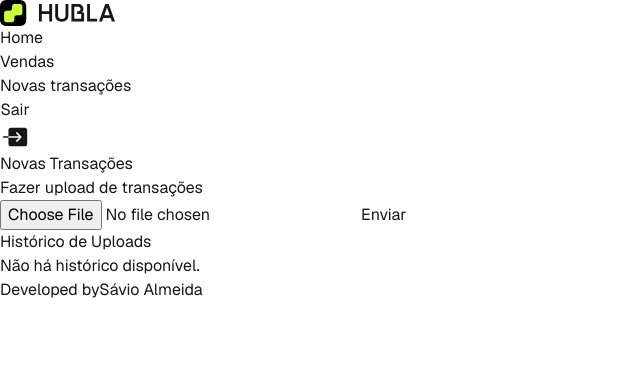
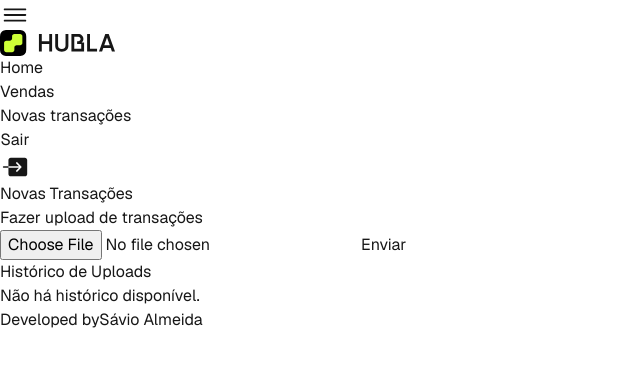
Before and after one commit to Saviovd/desafio-programacao-fullstack-hubla, a Next.js app in the folder frontend/: page /send-transactions in a window 1280 px wide. Shown: the top 366 px of the page, without its empty margins (0-640 px from the left). Built offline with nearby package versions, Linux system fonts and the light colour scheme.

Commit message:
📦 NEW: adding sidebar responsiviness
-hook to get screen size
-adding framer motion to smoth animations
-hidden sidebar on small devices

```diff
--- a/frontend/package.json
+++ b/frontend/package.json
@@ -10,6 +10,7 @@
   },
   "dependencies": {
     "axios": "^1.7.9",
+    "framer-motion": "^11.15.0",
     "js-cookie": "^3.0.5",
     "next": "^15.1.2",
     "react": "^19.0.0",
--- a/frontend/src/components/SideBar.tsx
+++ b/frontend/src/components/SideBar.tsx
@@ -1,8 +1,11 @@
+import { useState } from "react";
+import { motion, AnimatePresence } from "framer-motion";
 import Link from "next/link";
 import { usePathname, useRouter } from "next/navigation";
 import Cookie from "js-cookie";
 import Logo from "@/assets/Logo";
-import { IoIosExit } from "react-icons/io";
+import { IoIosExit, IoIosMenu } from "react-icons/io";
+import useWindowSize from "@/hooks/useWindowSize";
 
 type Route = {
   route: string;
@@ -16,17 +19,32 @@ const routes: Route[] = [
 ];
 
 export default function Sidebar() {
+  const { width } = useWindowSize();
+  const [isOpen, setIsOpen] = useState(width <= 1024 ? false : true);
   const pathname = usePathname();
   const router = useRouter();
 
   const handleLogout = () => {
     Cookie.remove("auth_token");
-
     router.push("/login");
   };
 
   return (
-    <div className="h-screen pb-10 w-64 lg:w-80 bg-zinc-900 border-r border-zinc-800 flex flex-col">
+    <>
+      <IoIosMenu
+        size={30}
+        className="lg:hidden fixed top-4 left-4 z-50 text-lime-400 cursor-pointer"
+        onClick={() => setIsOpen(!isOpen)}
+      />
+      <AnimatePresence>
+        {isOpen && (
+          <motion.div
+            initial={{ x: "-100%" }}
+            animate={{ x: "0%" }}
+            exit={{ x: "-100%" }}
+            transition={{ type: "spring", stiffness: 300, damping: 30 }}
+            className="fixed lg:static top-0 left-0 pb-12 h-screen w-64 bg-zinc-900 border-r border-zinc-800 flex flex-col z-40 lg:w-96 lg:flex"
+          >
             <h1 className="pt-8 pb-6 text-lg w-[90%] m-auto font-bold border-b border-zinc-800">
               <Logo className="m-auto" />
             </h1>
@@ -37,7 +55,9 @@ export default function Sidebar() {
                     <Link href={route}>
                       <div
                         className={`block px-4 py-2 rounded-lg cursor-pointer hover:bg-zinc-600 transition ${
-                    pathname === route ? "bg-zinc-700 text-lime-400 pl-9" : ""
+                          pathname === route
+                            ? "bg-zinc-700 text-lime-400 pl-9"
+                            : ""
                         }`}
                       >
                         {section}
@@ -47,13 +67,26 @@ export default function Sidebar() {
                 ))}
               </ul>
             </nav>
-      <button onClick={handleLogout} className="flex m-auto items-center gap-2">
+            <button
+              onClick={handleLogout}
+              className="flex m-auto items-center gap-2"
+            >
               Sair
               <IoIosExit
                 size={30}
                 className="text-lime-400 transition hover:text-red-400"
               />
             </button>
-    </div>
+          </motion.div>
+        )}
+      </AnimatePresence>
+
+      {isOpen && (
+        <div
+          onClick={() => setIsOpen(false)}
+          className="fixed inset-0 bg-black bg-opacity-50 z-30 lg:hidden cursor-pointer"
+        ></div>
+      )}
+    </>
   );
 }
--- /dev/null
+++ b/frontend/src/hooks/useWindowSize.tsx
@@ -0,0 +1,30 @@
+import { useState, useEffect } from "react";
+
+const useWindowSize = () => {
+  const [windowSize, setWindowSize] = useState({
+    width: window.innerWidth,
+    height: window.innerHeight,
+  });
+
+  useEffect(() => {
+    const handleResize = () => {
+      if (
+        window.innerWidth !== windowSize.width ||
+        window.innerHeight !== windowSize.height
+      ) {
+        setWindowSize({
+          width: window.innerWidth,
+          height: window.innerHeight,
+        });
+      }
+    };
+
+    window.addEventListener("resize", handleResize);
+
+    return () => window.removeEventListener("resize", handleResize);
+  }, [windowSize]);
+
+  return windowSize;
+};
+
+export default useWindowSize;
```
Also changed, not shown: 1 other file (tests, documents, lock files or other folders). Lines whose indentation alone changed are shown as unchanged.
